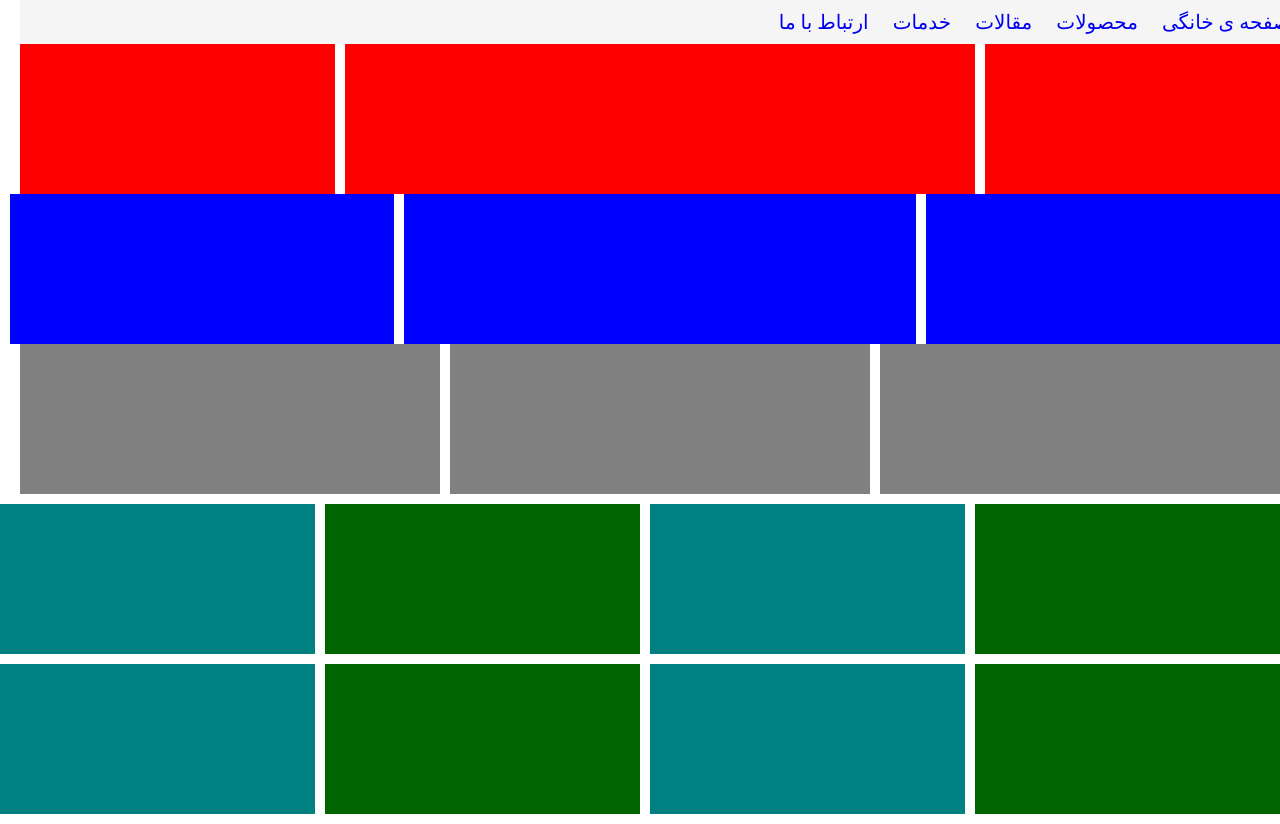
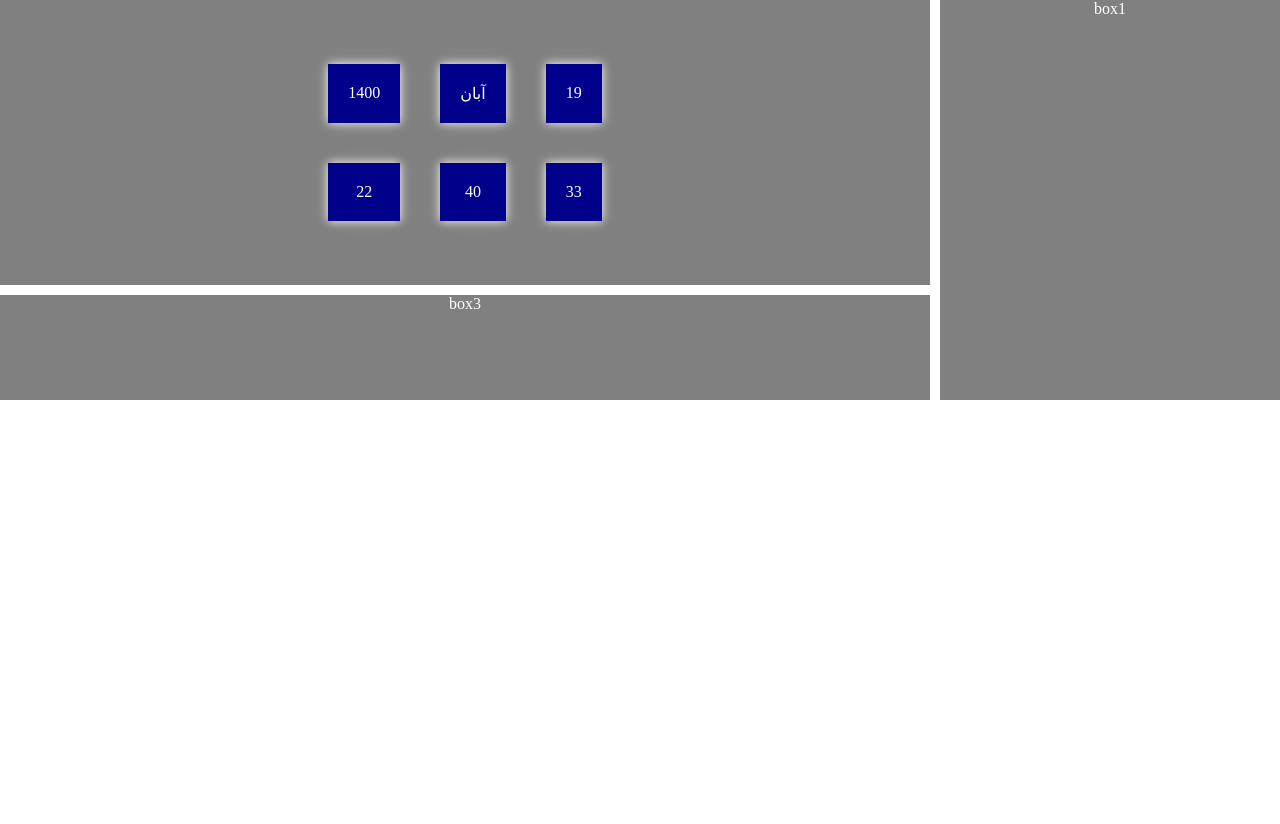
Before and after one commit to womoboy/se45-javascript-01-amoozeshOnline, a plain HTML site: page pages/index.html in a window 1280 px wide. After the commit the page ends 800 px from the top, so only its background shows below. Drawn offline with Linux system fonts and the light colour scheme.

Commit message:
css kar shode

```diff
--- a/pages/index.html
+++ b/pages/index.html
@@ -13,43 +13,19 @@
         <title>java script and css grid and flex-box</title>
     </head>
     <body>
-        <header>
-            <div>
-                <ul class="list-style-non">
-                    <li class="display-inline-block"><a class="display-block text-decoration-none" href="#">صفحه ی خانگی</a></li>
-                    <li class="display-inline-block"><a class="display-block text-decoration-none" href="#">محصولات</a></li>
-                    <li class="display-inline-block"><a class="display-block text-decoration-none" href="#">مقالات</a></li>
-                    <li class="display-inline-block"><a class="display-block text-decoration-none" href="#">خدمات</a></li>
-                    <li class="display-inline-block"><a class="display-block text-decoration-none" href="#">ارتباط با ما</a></li>
-                </ul>
-            </div>
-        </header>
+        <section class="main-section">
+            <section class="section-01">
+                <div class="box box1">box1</div>
+                <div class="box box2">
+                    <div class="slideshow show-day">19</div>
+                    <div class="slideshow show-month">آبان</div>
+                    <div class="slideshow show-year">1400</div>
 
-        <section class="main-section">
-            <section class="section-01 container">
-                <div></div>
-                <div></div>
-                <div></div>
-            </section>
-            <section class="section-02 container">
-                <div></div>
-                <div></div>
-                <div></div>
-            </section>
-            <section class="section-03 container">
-                <div></div>
-                <div></div>
-                <div></div>
-            </section>
-            <section class="section-04">
-                <div></div>
-                <div></div>
-                <div></div>
-                <div></div>
-                <div></div>
-                <div></div>
-                <div></div>
-                <div></div>
+                    <div class="slideshow show-sec">33</div>
+                    <div class="slideshow show-min">40</div>
+                    <div class="slideshow show-hour">22</div>
+                </div>
+                <div class="box box3">box3</div>
             </section>
         </section>
     </body>
--- a/styles/cus-style.css
+++ b/styles/cus-style.css
@@ -1,73 +1,40 @@
 body {
-    box-sizing: border-box;
     margin: 0;
     padding: 0;
+    box-sizing: border-box;
 }
-.list-style-non {
-    list-style: none;
-    margin: 0;
-    padding: 0;
+.section-01 {
+    display: grid;
+    grid-gap: 10px;
+    height: 400px;
+    text-align: center;
 }
-.text-decoration-none {
-    text-decoration: none;
-}
-.display-inline-block {
-    display: inline-block;
-}
-.display-block {
-    display: block;
-}
-header {
-    background-color: whitesmoke;
-}
-header div ul li {
-    height: 100%;
-}
-header div ul li a {
-    padding: 10px;
-    font-size: 20px;
-}
-header div ul li:hover a {
-    background-color: blue;
+.box {
+    background-color: gray;
     color: white;
 }
-.container {
+.box1 {
+    grid-column: 1/2;
+    grid-row: 1/5;
+}
+.box2 {
     display: grid;
+    grid-template-areas: "show-day show-month show-year"
+    "show-sec show-min show-hour";
+    grid-column: 2/4;
+    grid-row: 1/3;
     justify-content: center;
-    grid-gap: 10px;
+    align-content: center;
+    box-sizing: border-box;
 }
-.section-01 {
-    grid-template-columns: 1fr 2fr 1fr;
+.slideshow {
+    box-sizing: border-box;
+    padding: 20px;
+    margin: 20px;
+    background-color: darkblue;
+    box-shadow: 0 0 10px white;
 }
-.section-01 div {
-    background-color: red;
-    height: 150px;
+.box3 {
+    grid-column: 2/4;
+    grid-row: 3/5;
 }
-.section-02 {
-    grid-template-columns: 30% 40% 30%;
-}
-.section-02 div {
-    background-color: blue;
-    height: 150px;
-}
-.section-03 {
-    grid-template-columns: repeat(3,1fr);
-}
-.section-03 div {
-    background-color: gray;
-    height: 150px;
-}
-.section-04 {
-    display: grid;
-    grid-template-columns: repeat(4,25%);
-    grid-column-gap: 10px;
-    grid-row-gap: 10px;
-    padding: 10px;
-}
-.section-04 div {
-    background-color: teal;
-    height: 150px;
-}
-.section-04 div:nth-child(odd) {
-    background-color: darkgreen;
-}
```
